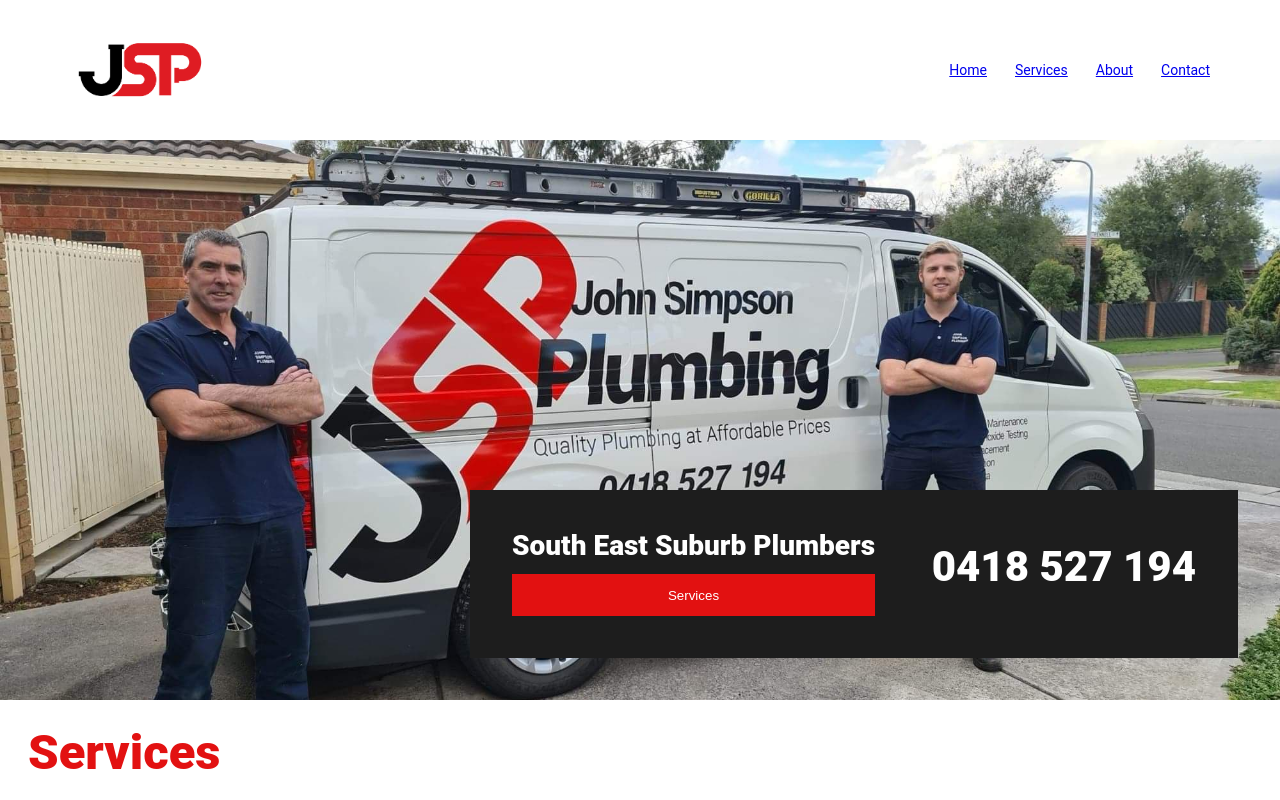
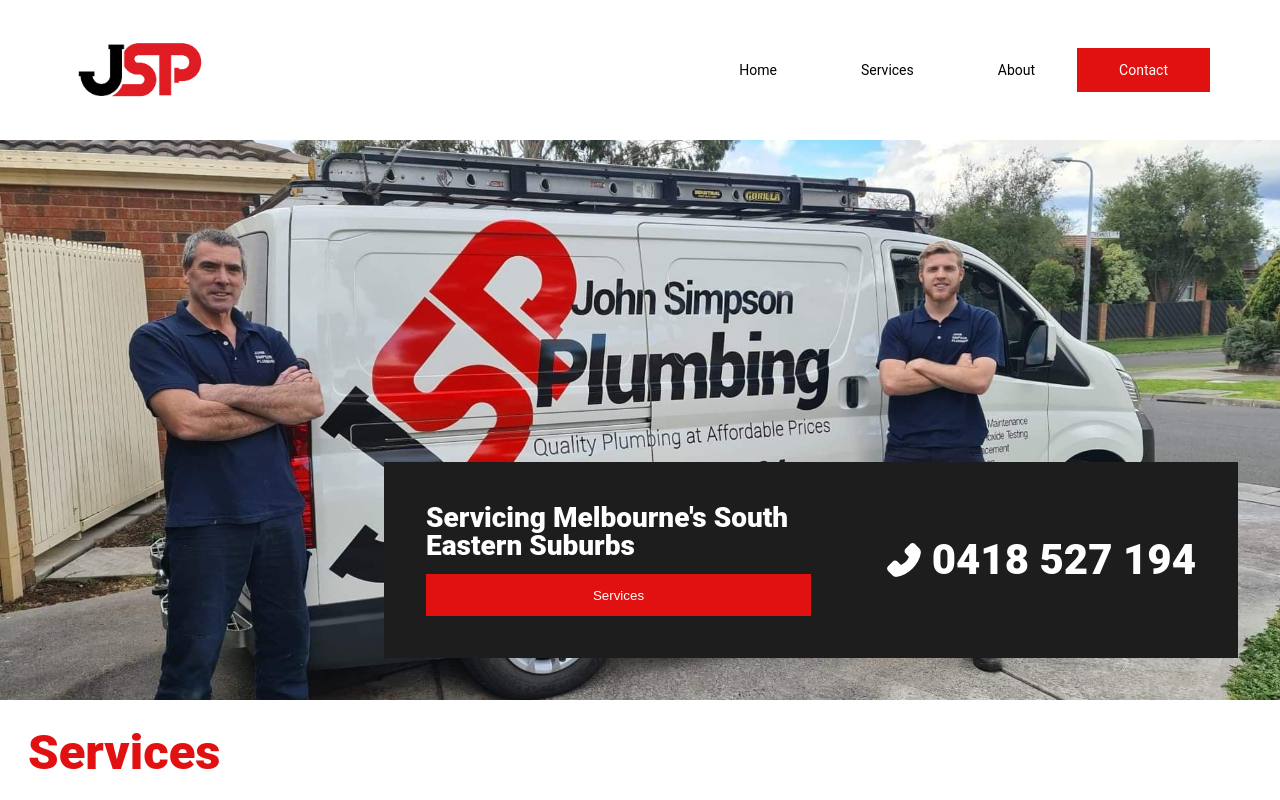
Before and after one commit to yesbrad/jsp, a React (Create React App) app: page / in a window 1280 px wide. Shown: the top 800 px of the page. Built offline with nearby package versions, Linux system fonts and the light colour scheme.

Commit message:
Navigation Pass

```diff
--- a/package.json
+++ b/package.json
@@ -12,7 +12,8 @@
     "react-icons": "^3.11.0",
     "react-router": "^5.2.0",
     "react-router-dom": "^5.2.0",
-    "react-scripts": "3.4.3"
+    "react-scripts": "3.4.3",
+    "react-scroll": "^1.8.1"
   },
   "scripts": {
     "start": "react-scripts start",
--- a/src/App.js
+++ b/src/App.js
@@ -30,6 +30,7 @@
 					<Route path='/service/:id'>
 						<RenderService />
 					</Route>
+					<Route path='/services'><Home goToService /></Route>
 					<Route path='/about-us'><About /></Route>
 					<Route path='/contact'><Contact /></Route>
 					<Route path='/'><Home /></Route>
--- a/src/components/button/index.jsx
+++ b/src/components/button/index.jsx
@@ -4,7 +4,7 @@
 const Button = ({ title, onClick }) => {
 	return (
 		<div className="button-container">
-			<button onClick={(e) => onclick(e)}>
+			<button onClick={(e) => onClick(e)}>
 				{title}
 			</button>
 		</div>
--- a/src/components/header/index.jsx
+++ b/src/components/header/index.jsx
@@ -1,17 +1,28 @@
 import React from 'react';
 import './styles.scss';
 import Button from '../button';
+import { AiFillPhone } from 'react-icons/ai';
+import { scroller } from 'react-scroll';
 
 const Header = () => {
+	const onClickService = () => {
+		scroller.scrollTo('services', {
+			duration: 800,
+			delay: 0,
+			smooth: 'easeInOutQuart'
+		})
+	}
+
 	return (
 		<div className="header-container">
 			<div className="cta-container">
-				<div className="header-col">
-					<h1>South East Suburb Plumbers</h1>
-					<Button title="Services" />
+				<div className="header-col-cta">
+					<h1>Servicing Melbourne's South Eastern Suburbs</h1>
+					<Button title="Services" onClick={onClickService}/>
 				</div>
-				<div className="header-col">
-					<h2>0418 527 194</h2>
+				<div className="header-col-phone">
+					<AiFillPhone style={{width: '3rem', height: '3rem'}}/>
+					<a href="tel:0418527194">0418 527 194</a>
 				</div>
 			</div>
 		</div>
--- a/src/components/header/styles.scss
+++ b/src/components/header/styles.scss
@@ -13,7 +13,7 @@
 			bottom: 3rem;
 			right: 3rem;
 			background-color: $black;
-			width: 60%;
+			left: 30%;
 			color: white;
 			padding: 3rem;
 			box-sizing: border-box;
@@ -21,7 +21,14 @@
 			justify-content: space-between;
 			align-items: center;
 
-			.header-col{
+			@media screen and (max-width: $tabletSize){
+				left: 3rem;
+				flex-direction:  column;
+				align-items: flex-start;
+			}
+
+			.header-col-cta{
+				flex: 1;
 
 				h1 {
 					font-size: 2rem;
@@ -29,11 +36,34 @@
 					font-weight: 900;
 				}
 
-				h2 {
+				@media screen and (max-width: $tabletSize){
+					margin-bottom: 2rem;
+				}
+			}
+
+			.header-col-phone{
+				flex: 1;
+				display: flex;
+				flex-direction: row;
+				justify-content: flex-end;
+				align-items: center;
+				transition: all 100ms ease-in-out;
+
+				&:hover {
+					transform: scale(1.02);
+					color: $primaryColor;
+				}
+
+				a {
 					font-size: 3rem;
-					margin-bottom: 1rem;
 					font-weight: 900;
+					margin-left: 0.5rem;
+					text-decoration: none;
+					outline: none;
+					color: white;
 				}
+
+
 			}
 		}
 }
--- a/src/components/navigation/index.jsx
+++ b/src/components/navigation/index.jsx
@@ -10,10 +10,10 @@
 
 				</div>
 				<ul>
-					<li><Link to="/">Home</Link></li>
-					<li><Link to="/service/yeet">Services</Link></li>
-					<li><Link to="/about-us">About</Link></li>
-					<li><Link to="/contact">Contact</Link></li>
+					<li><Link className="nav-link" to="/">Home</Link></li>
+					<li><Link className="nav-link" to="/services">Services</Link></li>
+					<li><Link className="nav-link" to="/about-us">About</Link></li>
+					<li><Link className="nav-link" id="nav-link-highlight" to="/contact">Contact</Link></li>
 				</ul>
 			</nav>
 		</div>
--- a/src/components/navigation/styles.scss
+++ b/src/components/navigation/styles.scss
@@ -20,8 +20,26 @@
 	ul {
 		display: flex;
 		flex-direction: row;
-		li{
-			margin-left: 2rem;
+
+		li {
+			transition: transform 100ms ease-in-out;
+
+			.nav-link {
+				text-decoration: none;
+				color: black;
+				padding: 1rem 3rem;
+
+
+			}
+
+			#nav-link-highlight {
+				background: $primaryColor;
+				color: $white;
+			}
+
+			&:hover {
+				transform: scale(1.05);
+			}
 		}
 	}
 }
--- a/src/components/servicesList/index.jsx
+++ b/src/components/servicesList/index.jsx
@@ -5,6 +5,7 @@
   Link
 } from "react-router-dom";
 import { FaChevronRight } from 'react-icons/fa';
+import { Element } from 'react-scroll';
 
 const ServicesList = () => {
 
@@ -25,9 +26,9 @@
 	)
 
 	return (
-		<div className="servicesList-container">
+		<Element name="services" className="servicesList-container">
 			{data.map((serv) => renderService(serv))}
-		</div>
+		</Element>
 	 );
 }
 
--- a/src/components/servicesList/styles.scss
+++ b/src/components/servicesList/styles.scss
@@ -4,6 +4,10 @@
 	padding: 1rem;
 	display: grid;
 	grid-template-columns: repeat(2, 1fr);
+
+	@media screen and (max-width: $tabletSize){
+		grid-template-columns: repeat(1, 1fr);
+	}
 
 	.service-card {
 		padding: 1rem;
--- a/src/screens/home/index.jsx
+++ b/src/screens/home/index.jsx
@@ -5,8 +5,28 @@
 import Heading from '../../components/heading';
 import ServicesList from '../../components/servicesList';
 import Footer from '../../components/footer';
+import { useEffect } from 'react';
+import { scroller } from 'react-scroll';
 
-const Home = () => {
+const Home = ({ goToService }) => {
+	useEffect(() => {
+		if (goToService === true) {
+			scroller.scrollTo('services', {
+				duration: 800,
+				delay: 0,
+				smooth: 'easeInOutQuart'
+			})
+		}
+
+		if (goToService === false) {
+			scroller.scrollTo('home', {
+				duration: 800,
+				delay: 0,
+				smooth: 'easeInOutQuart'
+			})
+		}
+	}, [goToService])
+
 	return (
 		<div className="home-container">
 			<Navigation />
```
Also changed, not shown: 1 other file (tests, documents, lock files or other folders).
